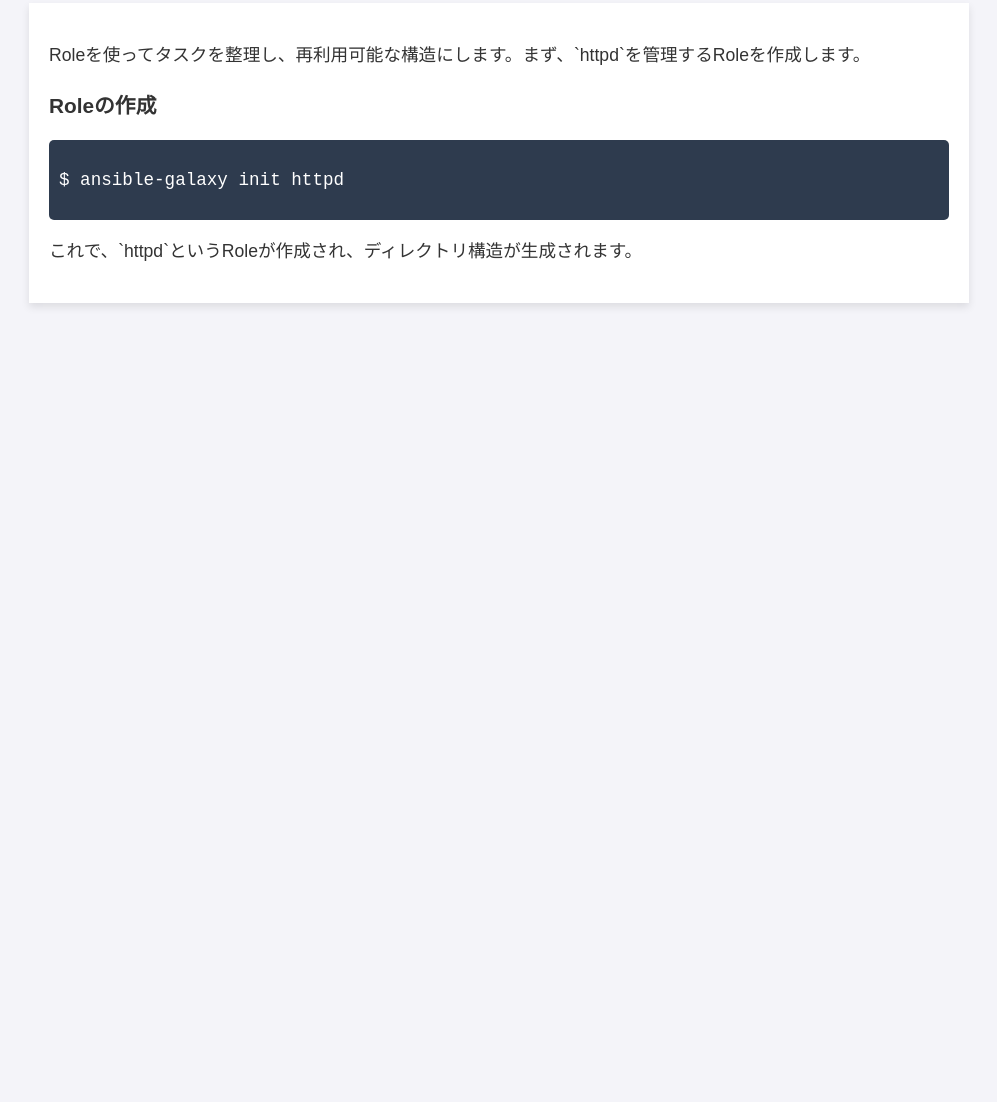
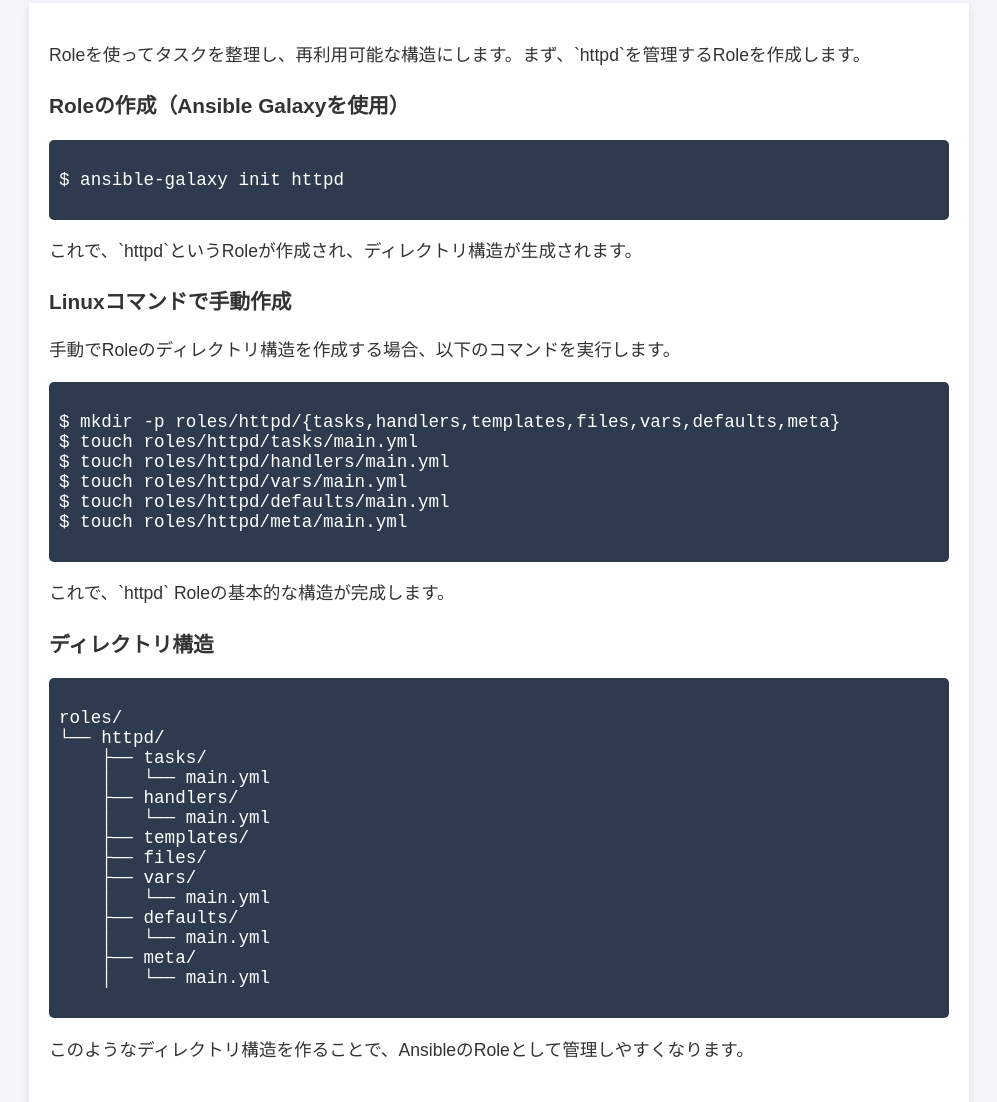
Before and after one commit to fukufuku2025/ansible-hands-on, a plain HTML site: page role.html in a window 1280 px wide. Shown: the part 151-1253 px from the top of the page, without its empty margins (141-1138 px from the left). Before the commit the page ends 800 px from the top, so only its background shows below. Drawn offline with Linux system fonts and the light colour scheme.

Commit message:
role.html modified

```diff
--- a/role.html
+++ b/role.html
@@ -99,11 +99,43 @@
     </header>
     <section>
         <p>Roleを使ってタスクを整理し、再利用可能な構造にします。まず、`httpd`を管理するRoleを作成します。</p>
-        <h3>Roleの作成</h3>
+
+        <h3>Roleの作成（Ansible Galaxyを使用）</h3>
         <pre><code>
 $ ansible-galaxy init httpd
         </code></pre>
         <p>これで、`httpd`というRoleが作成され、ディレクトリ構造が生成されます。</p>
+
+        <h3>Linuxコマンドで手動作成</h3>
+        <p>手動でRoleのディレクトリ構造を作成する場合、以下のコマンドを実行します。</p>
+        <pre><code>
+$ mkdir -p roles/httpd/{tasks,handlers,templates,files,vars,defaults,meta}
+$ touch roles/httpd/tasks/main.yml
+$ touch roles/httpd/handlers/main.yml
+$ touch roles/httpd/vars/main.yml
+$ touch roles/httpd/defaults/main.yml
+$ touch roles/httpd/meta/main.yml
+        </code></pre>
+        <p>これで、`httpd` Roleの基本的な構造が完成します。</p>
+
+        <h3>ディレクトリ構造</h3>
+        <pre><code>
+roles/
+└── httpd/
+    ├── tasks/
+    │   └── main.yml
+    ├── handlers/
+    │   └── main.yml
+    ├── templates/
+    ├── files/
+    ├── vars/
+    │   └── main.yml
+    ├── defaults/
+    │   └── main.yml
+    ├── meta/
+    │   └── main.yml
+        </code></pre>
+        <p>このようなディレクトリ構造を作ることで、AnsibleのRoleとして管理しやすくなります。</p>
     </section>
 </body>
 </html>
```
